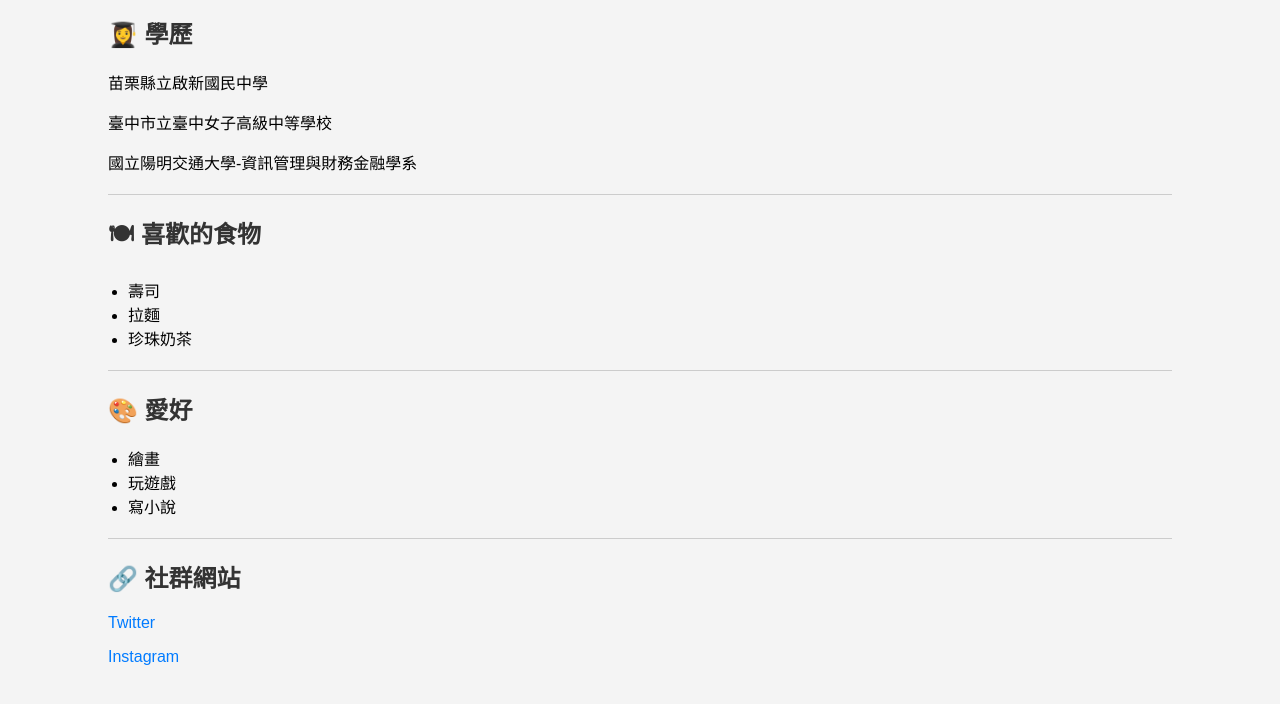
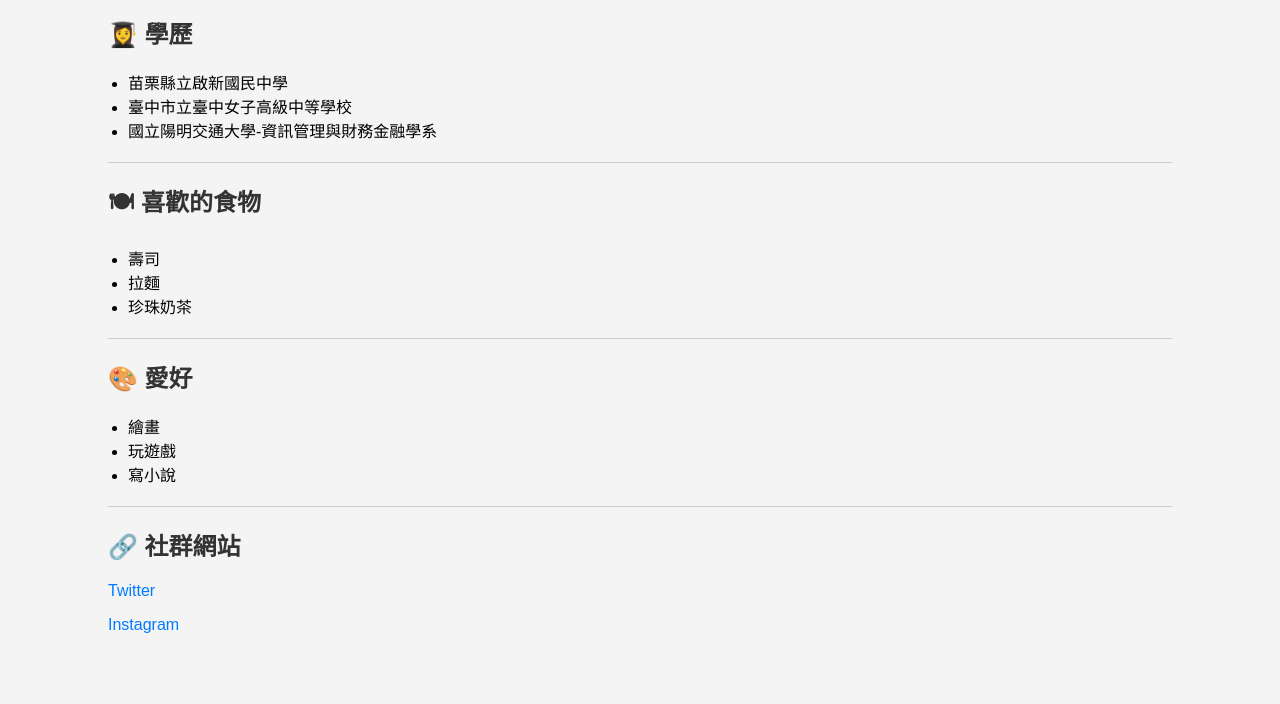
Before and after one commit to LiChen-460/LiChen-460.github.io, a plain HTML site: page index.html in a window 1280 px wide. Shown: the part 182-886 px from the top of the page. Drawn offline with Linux system fonts and the light colour scheme.

Commit message:
Update index.html

```diff
--- a/index.html
+++ b/index.html
@@ -34,9 +34,11 @@
     <h1>我的個人網站</h1>
 
     <h2>👩‍🎓 學歷</h2>
-        <p>苗栗縣立啟新國民中學</p>
-        <p>臺中市立臺中女子高級中等學校</p>
-        <p>國立陽明交通大學-資訊管理與財務金融學系</p>
+    <ul>
+        <li>苗栗縣立啟新國民中學</li>
+        <li>臺中市立臺中女子高級中等學校</li>
+        <li>國立陽明交通大學-資訊管理與財務金融學系</li>
+    </ul>
     <hr>
 
     <h2>🍽 喜歡的食物</h2>
```
